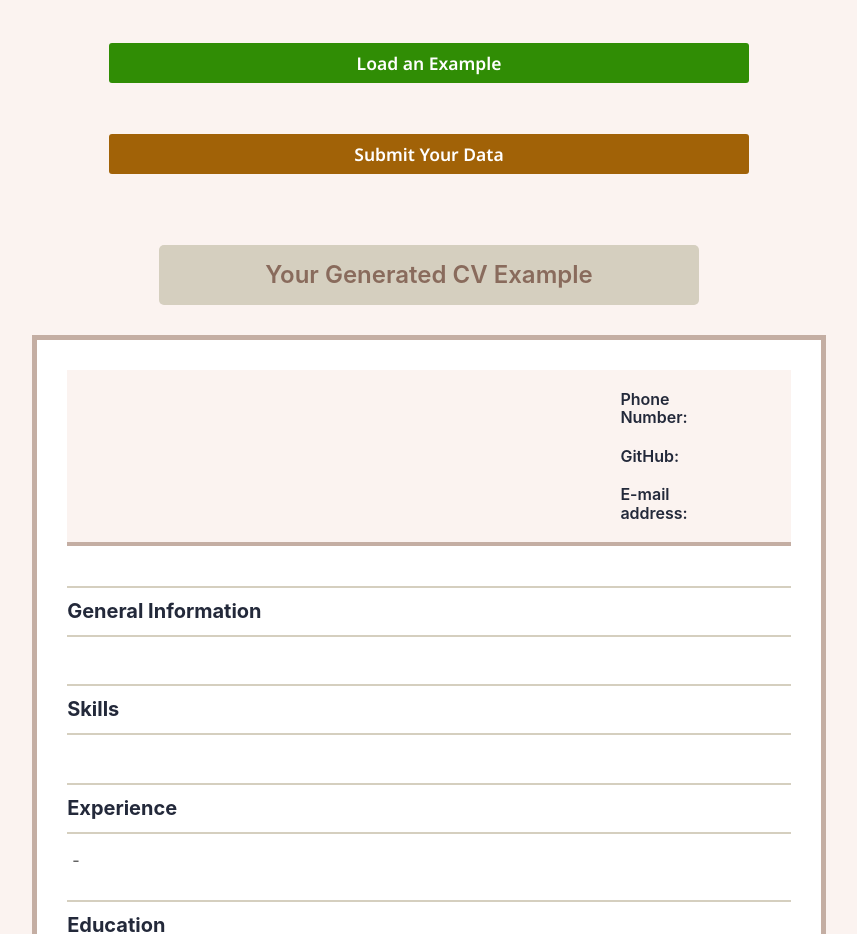
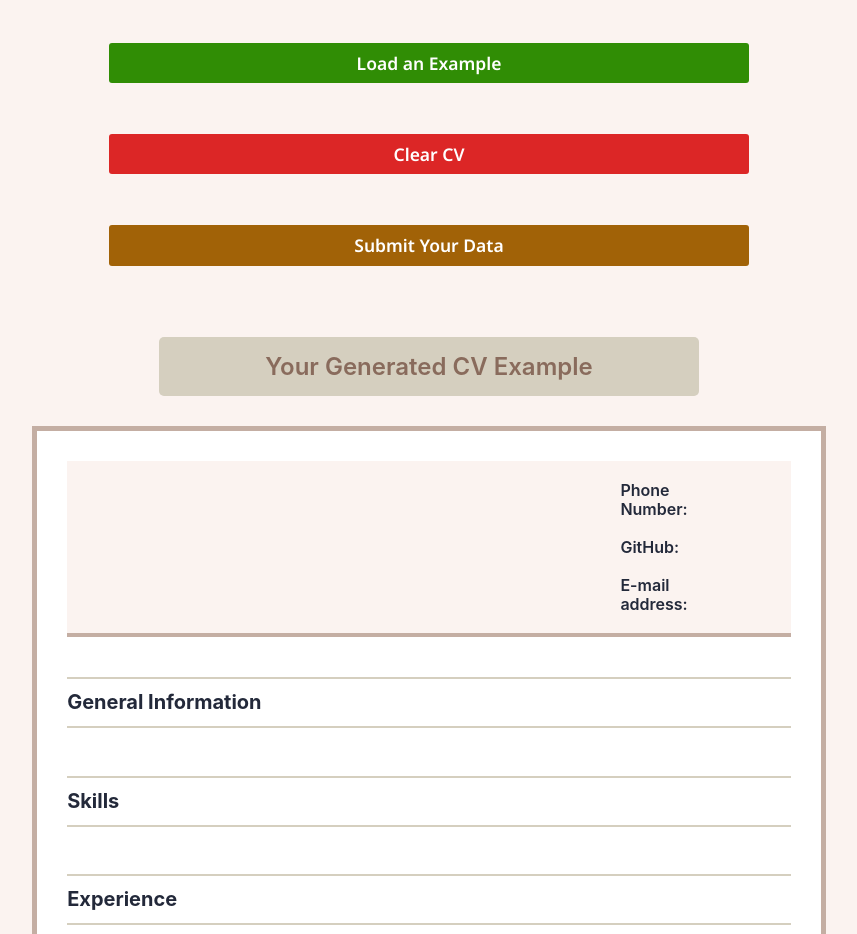
Before and after one commit to litaish/cv-generator, a React (Create React App) app: page / in a window 1280 px wide. Shown: the part 1740-2674 px from the top of the page, without its empty margins (211-1068 px from the left). Built offline with nearby package versions, Linux system fonts and the light colour scheme.

Commit message:
Add CV clearing. Refactor functions that load JSON examples

```diff
--- a/src/components/DataForm.js
+++ b/src/components/DataForm.js
@@ -5,6 +5,7 @@ import Skills from "./Skills";
 import Education from "./Education";
 import Experience from "./Experience";
 import JSONExample from "../json/example.json";
+import JSONCleared from "../json/cleared.json";
 
 class DataForm extends React.Component {
   constructor(props) {
@@ -35,7 +36,7 @@ class DataForm extends React.Component {
 
     this.handleInputChange = this.handleInputChange.bind(this);
     this.handleAddSkill = this.handleAddSkill.bind(this);
-    this.handleLoadExample = this.handleLoadExample.bind(this);
+    this.handleLoadExampleData = this.handleLoadExampleData.bind(this);
   }
 
   // Spread operator to get all previous properties, so a new object does not get created every time a change happens
@@ -54,8 +55,8 @@ class DataForm extends React.Component {
     })
   }
 
-  handleLoadExample() {
-    const { general, education, experience, skills } = JSONExample;
+  handleLoadExampleData(json) {
+    const { general, education, experience, skills } = json;
 
     this.setState({
       general, // Can use, because state has same names
@@ -88,9 +89,14 @@ class DataForm extends React.Component {
           handleInputChange={(e) => this.handleInputChange(e, "experience")}
         />
         <div
-          onClick={this.handleLoadExample}
+          onClick={() => this.handleLoadExampleData(JSONExample)}
           className={FormStyles.row_btn}>
           <button className={`${FormStyles.btn__form__action} ${FormStyles.btn__load}`}>Load an Example</button>
+        </div>
+        <div
+          onClick={() => this.handleLoadExampleData(JSONCleared)}
+          className={FormStyles.row_btn}>
+          <button className={`${FormStyles.btn__form__action} ${FormStyles.btn__clear}`}>Clear CV</button>
         </div>
         <div className={FormStyles.row_btn}>
           <button className={`${FormStyles.btn__form__action} ${FormStyles.btn__submit}`}>Submit Your Data</button>
--- /dev/null
+++ b/src/json/cleared.json
@@ -0,0 +1,22 @@
+{
+    "general": {
+      "name": "",
+      "phone": "",
+      "email": "",
+      "github": "",
+      "about": ""
+    },
+    "education": {
+      "institution": "",
+      "program": "",
+      "startDate": "",
+      "endDate": ""
+    },
+    "experience": {
+      "company": "",
+      "desc": "",
+      "startDate": "",
+      "endDate": ""
+    },
+    "skills": []
+  }
--- a/src/styles/Form.module.css
+++ b/src/styles/Form.module.css
@@ -118,3 +118,9 @@ textarea:focus {
 .btn__load:hover {
   background-color: #1f5a04;
 }
+.btn__clear {
+  background-color: #dc2626;
+}
+.btn__clear:hover {
+  background-color: #920f0f;
+}
```
